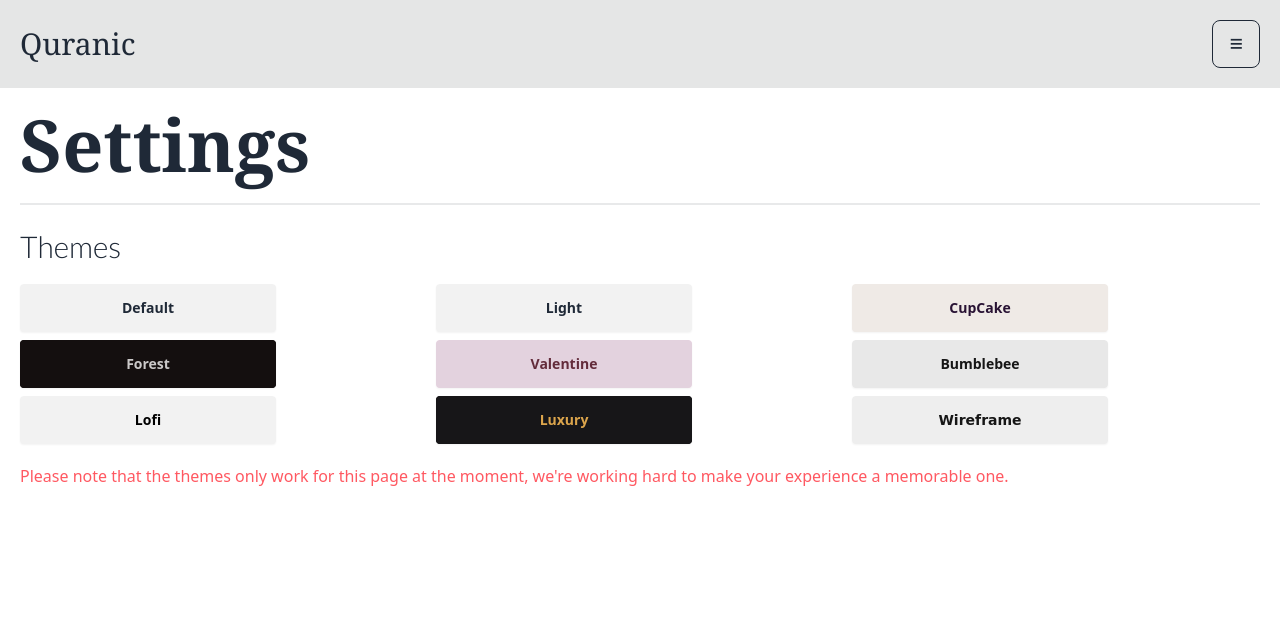
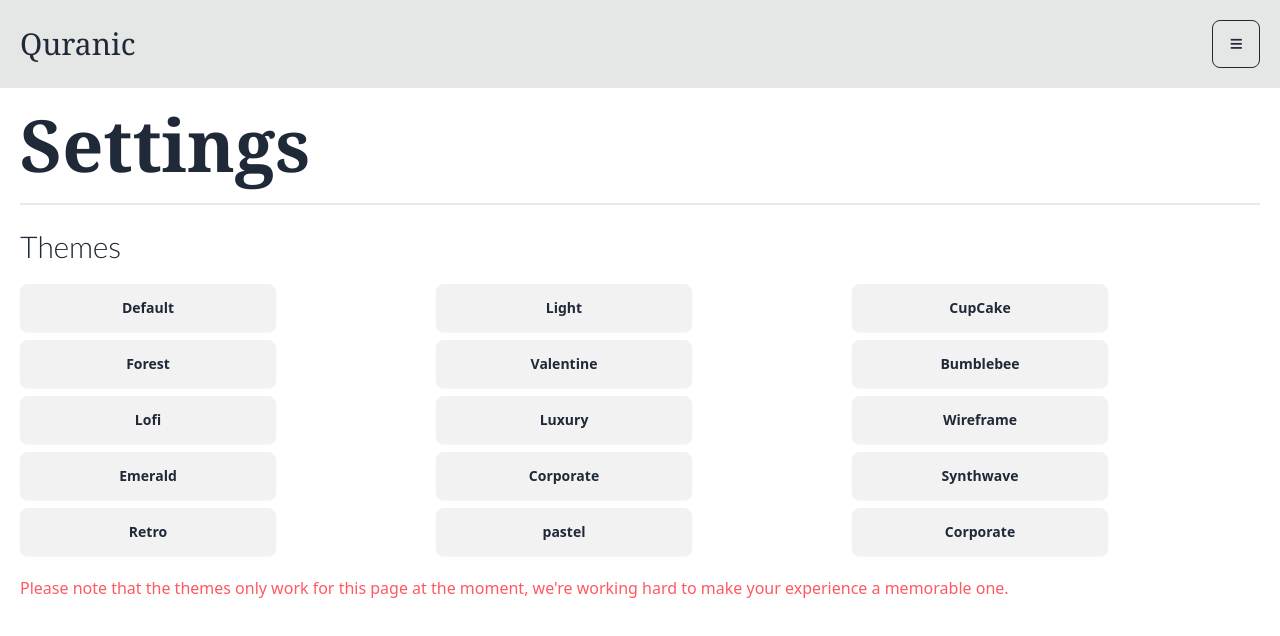
Before and after one commit to Irtiza194/Quranic, a SvelteKit app: page /settings in a window 1280 px wide. Shown: the top 636 px of the page. Built offline with nearby package versions, Linux system fonts and the light colour scheme.

Commit message:
Addition of themes

```diff
--- a/src/components/Header.svelte
+++ b/src/components/Header.svelte
@@ -1,10 +1,13 @@
 <script>
-
 </script>
 
 <header class="navbar gap-5 px-5 py-5 bg-base-300 shadow-md" id="header">
 	<div class="navbar-start">
-		<h1 class="font-serif text-3xl cursor-default max-md:text-2xl">Quranic</h1>
+		<h1
+			class="font-serif text-3xl cursor-default hover:scale-110 duration-100 hover:font-semibold max-md:text-2xl"
+		>
+			Quranic
+		</h1>
 	</div>
 	<div class="navbar-end">
 		<div class="dropdown dropdown-end">
--- a/src/routes/+layout.svelte
+++ b/src/routes/+layout.svelte
@@ -1,6 +1,5 @@
 <script>
 	import '../app.css';
-
 </script>
 
 <slot />
--- a/src/routes/settings/+page.svelte
+++ b/src/routes/settings/+page.svelte
@@ -10,85 +10,139 @@
 	<div
 		class="grid grid-cols-3 mt-5 gap-2 max-lg:grid-cols-2 max-sm:grid-cols-1 max-md:items-center"
 	>
-		<div class="w-fit h-fit rounded" data-theme="default">
+		<div class="w-fit h-fit">
 			<input
 				type="radio"
 				name="theme-buttons"
-				class="btn theme-controller btn-wide rounded hover:shadow-lg"
+				class="btn theme-controller btn-wide hover:shadow-lg"
 				aria-label="Default"
-				value="default"
+				value="dark"
 			/>
 		</div>
-		<div class="w-fit h-fit rounded" data-theme="light">
+		<div class="w-fit h-fit">
 			<input
 				type="radio"
 				name="theme-buttons"
-				class="btn theme-controller btn-wide rounded hover:shadow-lg"
+				class="btn theme-controller btn-wide hover:shadow-lg"
 				aria-label="Light"
 				value="light"
 			/>
 		</div>
-		<div class="w-fit h-fit rounded" data-theme="cupcake">
+		<div class="w-fit h-fit">
 			<input
 				type="radio"
 				name="theme-buttons"
-				class="btn theme-controller btn-wide rounded hover:shadow-lg"
+				class="btn theme-controller btn-wide hover:shadow-lg"
 				aria-label="CupCake"
 				value="cupcake"
 			/>
 		</div>
-		<div class="w-fit h-fit rounded" data-theme="forest">
+		<div class="w-fit h-fit">
 			<input
 				type="radio"
 				name="theme-buttons"
-				class="btn theme-controller btn-wide rounded hover:shadow-lg"
+				class="btn theme-controller btn-wide hover:shadow-lg"
 				aria-label="Forest"
 				value="forest"
 			/>
 		</div>
-		<div class="w-fit h-fit rounded" data-theme="valentine">
+		<div class="w-fit h-fit">
 			<input
 				type="radio"
 				name="theme-buttons"
-				class="btn theme-controller btn-wide rounded hover:shadow-lg"
+				class="btn theme-controller btn-wide hover:shadow-lg"
 				aria-label="Valentine"
 				value="valentine"
 			/>
 		</div>
-		<div class="w-fit h-fit rounded" data-theme="bumblebee">
+		<div class="w-fit h-fit">
 			<input
 				type="radio"
 				name="theme-buttons"
-				class="btn theme-controller btn-wide rounded hover:shadow-lg"
+				class="btn theme-controller btn-wide hover:shadow-lg"
 				aria-label="Bumblebee"
 				value="bumblebee"
 			/>
 		</div>
-		<div class="w-fit h-fit rounded" data-theme="lofi">
+		<div class="w-fit h-fit">
 			<input
 				type="radio"
 				name="theme-buttons"
-				class="btn theme-controller btn-wide rounded hover:shadow-lg"
+				class="btn theme-controller btn-wide hover:shadow-lg"
 				aria-label="Lofi"
 				value="lofi"
 			/>
 		</div>
-		<div class="w-fit h-fit rounded" data-theme="luxury">
+		<div class="w-fit h-fit">
 			<input
 				type="radio"
 				name="theme-buttons"
-				class="btn theme-controller btn-wide rounded hover:shadow-lg"
+				class="btn theme-controller btn-wide hover:shadow-lg"
 				aria-label="Luxury"
 				value="luxury"
 			/>
 		</div>
-		<div class="w-fit h-fit rounded" data-theme="wireframe">
+		<div class="w-fit h-fit">
 			<input
 				type="radio"
 				name="theme-buttons"
-				class="btn theme-controller btn-wide rounded hover:shadow-lg"
+				class="btn theme-controller btn-wide hover:shadow-lg"
 				aria-label="Wireframe"
 				value="wireframe"
+			/>
+		</div>
+		<div class="w-fit h-fit">
+			<input
+				type="radio"
+				name="theme-buttons"
+				class="btn theme-controller btn-wide hover:shadow-lg"
+				aria-label="Emerald"
+				value="emerald"
+			/>
+		</div>
+		<div class="w-fit h-fit">
+			<input
+				type="radio"
+				name="theme-buttons"
+				class="btn theme-controller btn-wide hover:shadow-lg"
+				aria-label="Corporate"
+				value="corporate"
+			/>
+		</div>
+		<div class="w-fit h-fit">
+			<input
+				type="radio"
+				name="theme-buttons"
+				class="btn theme-controller btn-wide hover:shadow-lg"
+				aria-label="Synthwave"
+				value="synthwave"
+			/>
+		</div>
+		<div class="w-fit h-fit">
+			<input
+				type="radio"
+				name="theme-buttons"
+				class="btn theme-controller btn-wide hover:shadow-lg"
+				aria-label="Retro"
+				value="retro"
+			/>
+		</div>
+		<div class="w-fit h-fit">
+			<input
+				type="radio"
+				name="theme-buttons"
+				class="btn theme-controller btn-wide hover:shadow-lg"
+				aria-label="pastel"
+				value="emerald"
+			/>
+		</div>
+		<div class="w-fit h-fit">
+			<input
+				type="radio"
+				name="theme-buttons"
+				class="btn theme-controller btn-wide hover:shadow-lg"
+				aria-label="Corporate"
+				value="corporate"
 			/>
 		</div>
 	</div>
```
